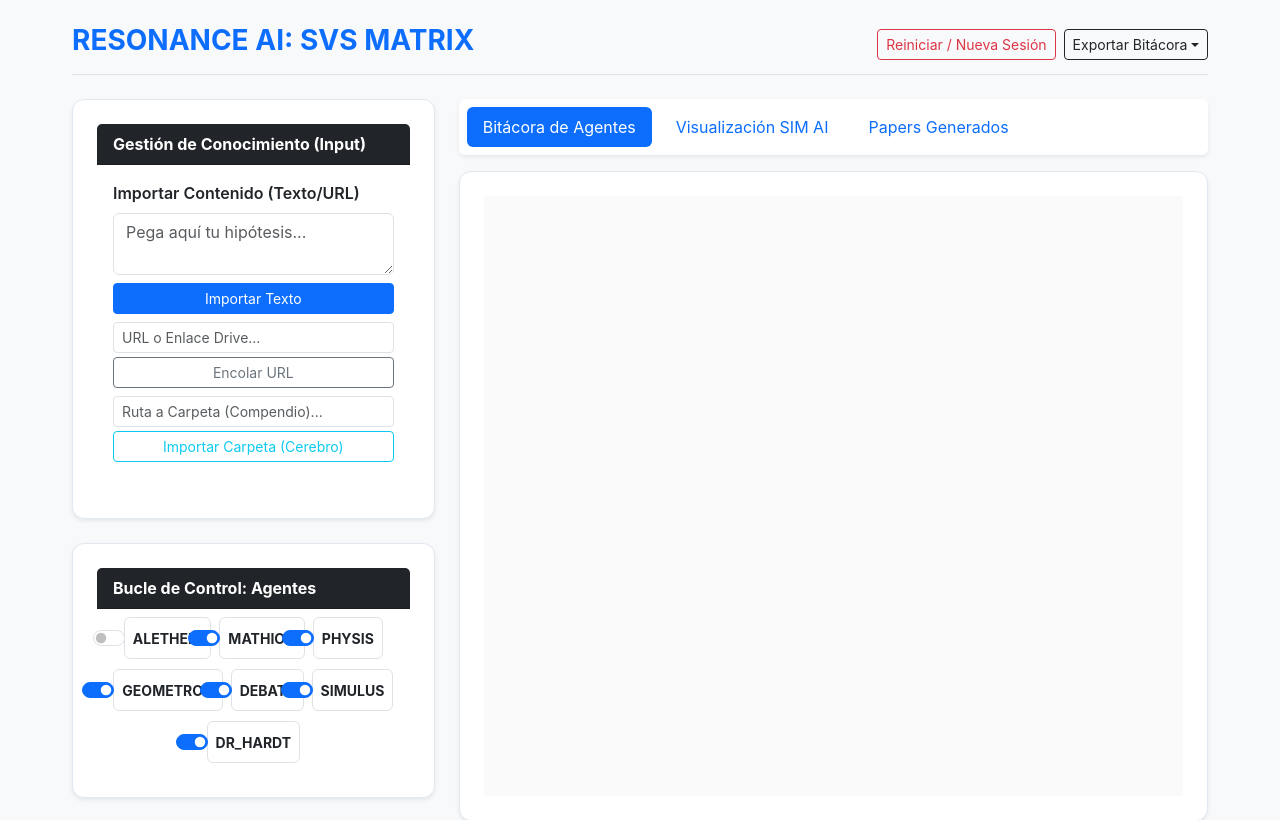
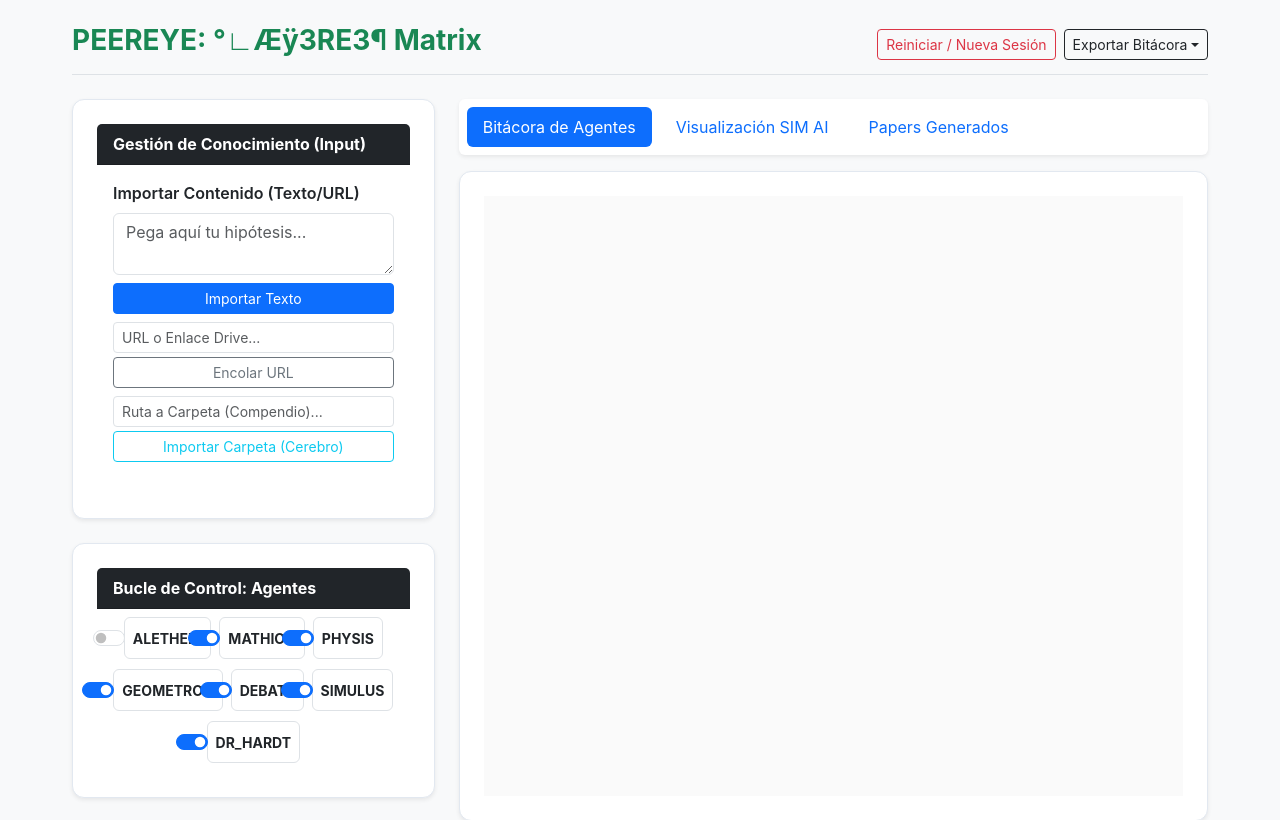
Before and after one commit to lopezedward09706-svg/PEEREYE-3RE3-, a Flask app: page / in a window 1280 px wide. Shown: the top 820 px of the page. Run offline with Flask 3, Linux system fonts and the light colour scheme; data that the repository does not hold is empty.

Commit message:
UPDATE: Branding sync for PEEREYE-3RE3- and visual logo °∟Æÿ3RE3¶.

```diff
--- a/src/web/templates/index.html
+++ b/src/web/templates/index.html
@@ -3,14 +3,14 @@
 <head>
     <meta charset="UTF-8">
     <meta name="viewport" content="width=device-width, initial-scale=1.0">
-    <title>SVS Interactive - Matrix Antigravyti</title>
+    <title>PEEREYE-3RE3- | °∟Æÿ3RE3¶ Matrix</title>
     <link href="https://cdn.jsdelivr.net/npm/bootstrap@5.3.0/dist/css/bootstrap.min.css" rel="stylesheet">
     <link rel="stylesheet" href="static/css/style.css">
 </head>
 <body class="bg-light">
     <div class="container py-4">
         <header class="d-flex justify-content-between align-items-center mb-4 border-bottom pb-2">
-            <h1 class="h3 fw-bold text-primary">RESONANCE AI: SVS MATRIX</h1>
+            <h1 class="h3 fw-bold text-success">PEEREYE: °∟Æÿ3RE3¶ Matrix</h1>
             <div class="d-flex gap-2">
                 <button class="btn btn-outline-danger btn-sm" id="btn-reset">Reiniciar / Nueva Sesión</button>
                 <div class="dropdown">
```
Also changed, not shown: README.md.
